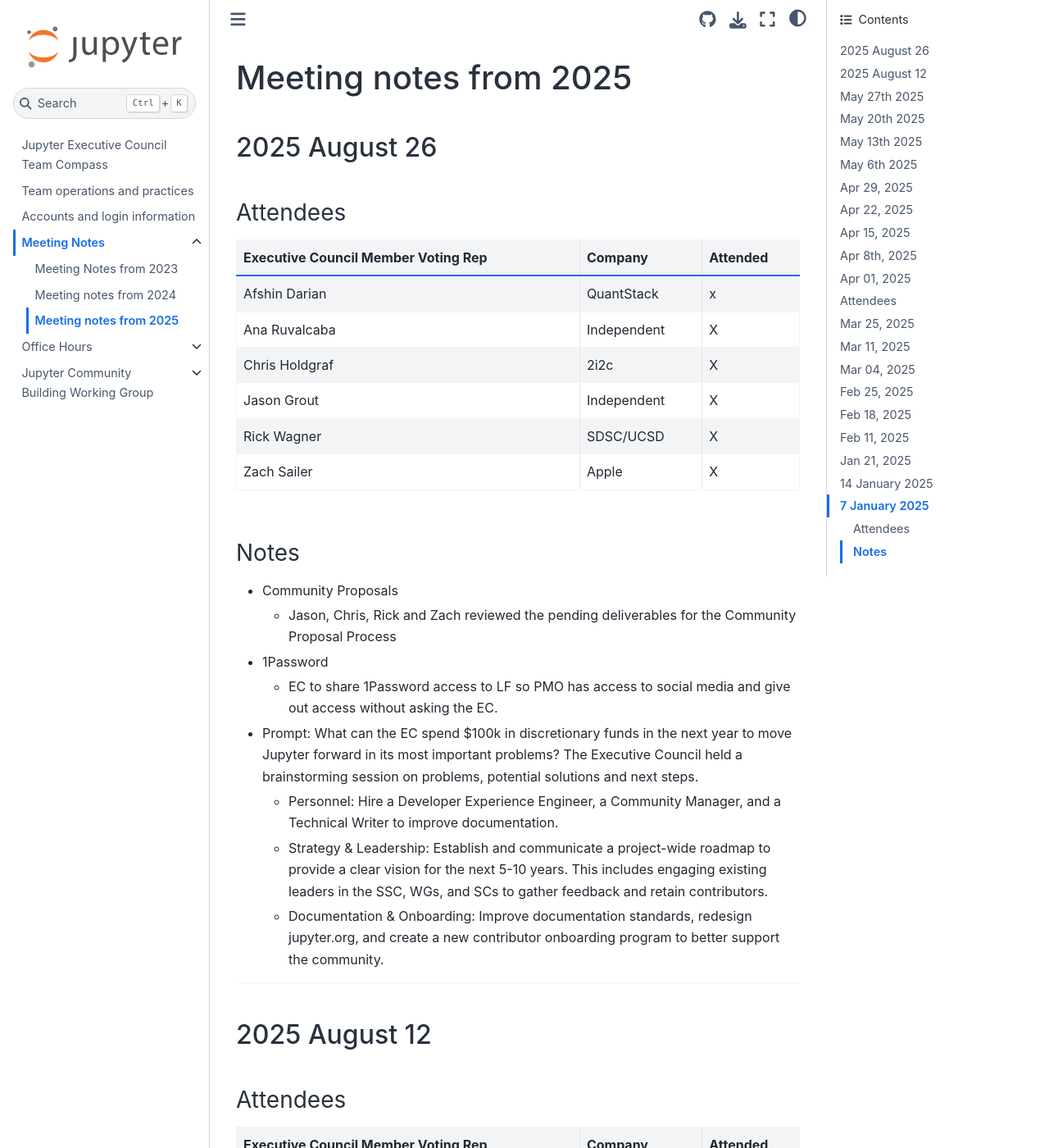
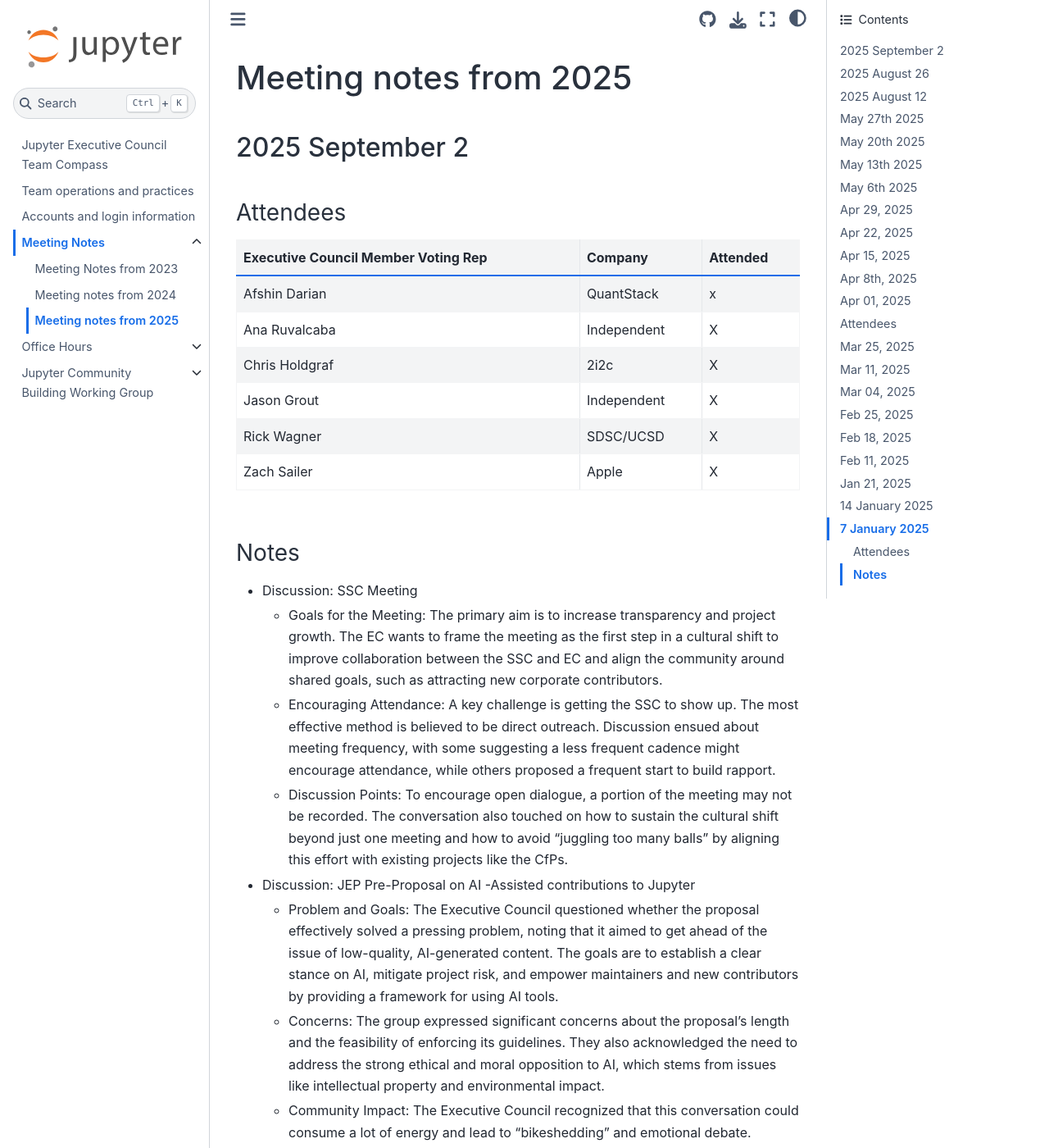
Before and after one commit to jupyter-governance/ec-team-compass, a Sphinx documentation site: the page built from docs/meeting_notes/2025.md, in a window 1280 px wide and 1400 px high. Shown: the whole window at 82% size. Built offline with Sphinx 7.4.7 and the Sphinx Book theme 1.1.4, drawn with Linux system fonts in a browser that asks for light colours; some of the changed text lies outside the part shown.

Commit message:
added minutes from september 2 meeting (#147)
Signed-off-by: Tom Slanda <jesus_slanda@yahoo.com>

```diff
--- a/docs/meeting_notes/2025.md
+++ b/docs/meeting_notes/2025.md
@@ -1,4 +1,30 @@
 # Meeting notes from 2025
+
+## 2025 September 2
+
+### Attendees
+
+| Executive Council Member Voting Rep  | Company | Attended |
+| ------------- | ------------- | ------------- |
+| Afshin Darian | QuantStack | x |
+| Ana Ruvalcaba | Independent | X |
+| Chris Holdgraf | 2i2c | X |
+| Jason Grout | Independent | X |
+| Rick Wagner | SDSC/UCSD | X |
+| Zach Sailer | Apple | X |
+
+### Notes
+
+* Discussion: SSC Meeting
+  * Goals for the Meeting: The primary aim is to increase transparency and project growth. The EC wants to frame the meeting as the first step in a cultural shift to improve collaboration between the SSC and EC and align the community around shared goals, such as attracting new corporate contributors.
+  * Encouraging Attendance: A key challenge is getting the SSC to show up. The most effective method is believed to be direct outreach. Discussion ensued about meeting frequency, with some suggesting a less frequent cadence might encourage attendance, while others proposed a frequent start to build rapport.
+  * Discussion Points: To encourage open dialogue, a portion of the meeting may not be recorded. The conversation also touched on how to sustain the cultural shift beyond just one meeting and how to avoid "juggling too many balls" by aligning this effort with existing projects like the CfPs.
+* Discussion: JEP Pre-Proposal on AI -Assisted contributions to Jupyter
+  * Problem and Goals: The Executive Council questioned whether the proposal effectively solved a pressing problem, noting that it aimed to get ahead of the issue of low-quality, AI-generated content. The goals are to establish a clear stance on AI, mitigate project risk, and empower maintainers and new contributors by providing a framework for using AI tools.
+  * Concerns: The group expressed significant concerns about the proposal's length and the feasibility of enforcing its guidelines. They also acknowledged the need to address the strong ethical and moral opposition to AI, which stems from issues like intellectual property and environmental impact.
+  * Community Impact: The Executive Council recognized that this conversation could consume a lot of energy and lead to "bikeshedding" and emotional debate. However, it was also suggested that the topic could be used to encourage participation in an upcoming strategic planning meeting.
+
+---
 
 ## 2025 August 26
 
```
